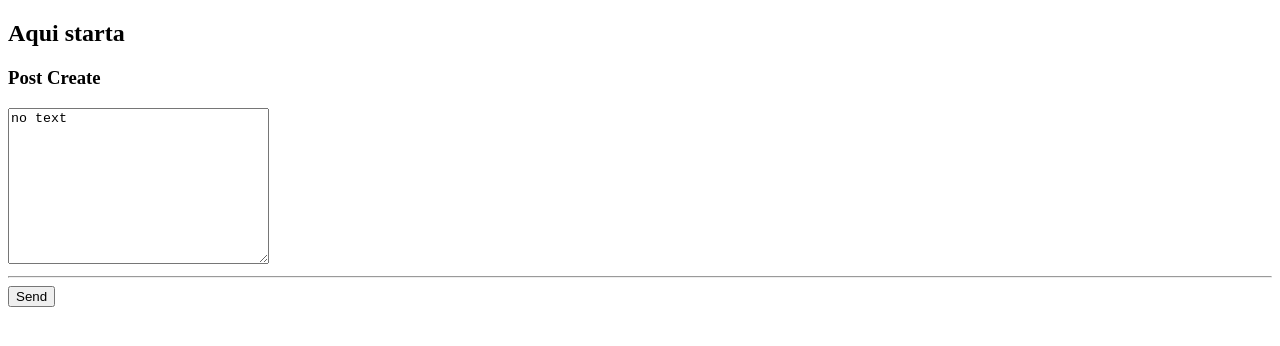
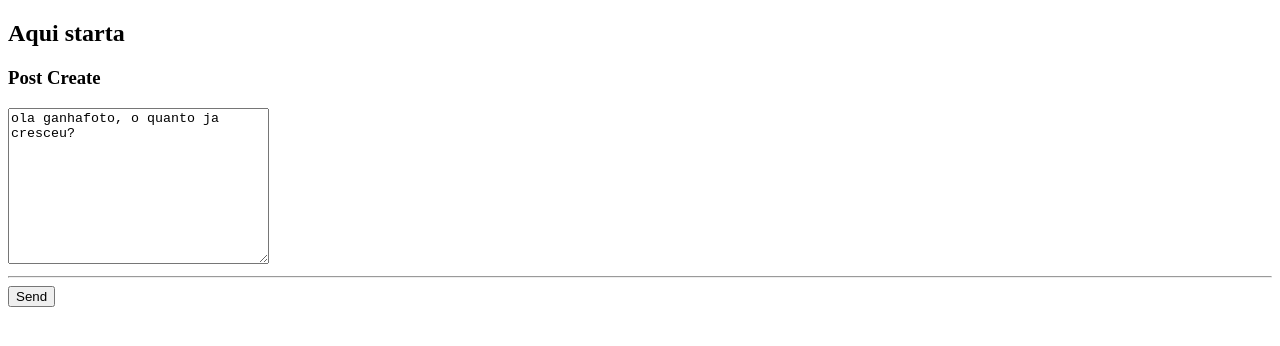
Before and after one commit to ruansenadev/mean-course, an Angular app: page / in a window 1280 px wide. Shown: the top 346 px of the page. Built offline with nearby package versions, Linux system fonts and the light colour scheme.

Commit message:
local reference

```diff
--- a/src/app/post/post-create/post-create.component.html
+++ b/src/app/post/post-create/post-create.component.html
@@ -1,4 +1,5 @@
 <h3>Post Create</h3>
-<textarea cols="30" rows="10" [value]="content"></textarea>
+<textarea cols="30" rows="10" [value]="'ola ganhafoto, o quanto ja cresceu?'" #postContent></textarea>
 <hr>
-<button (click)="onAddPost()">Send</button>
+<button (click)="onAddPost(postContent)">Send</button>
+<p>{{ newPost }}</p>
--- a/src/app/post/post-create/post-create.component.ts
+++ b/src/app/post/post-create/post-create.component.ts
@@ -6,10 +6,10 @@ import { Component } from "@angular/core";
 })
 
 export class PostCreateComponent {
-  content = 'no text';
+  newPost = '';
 
 
-  onAddPost() {
-    this.content = 'ola ganhafoto, o quanto ja cresceu?'
+  onAddPost(content: HTMLTextAreaElement) {
+    this.newPost = content.value
   }
 }
```
